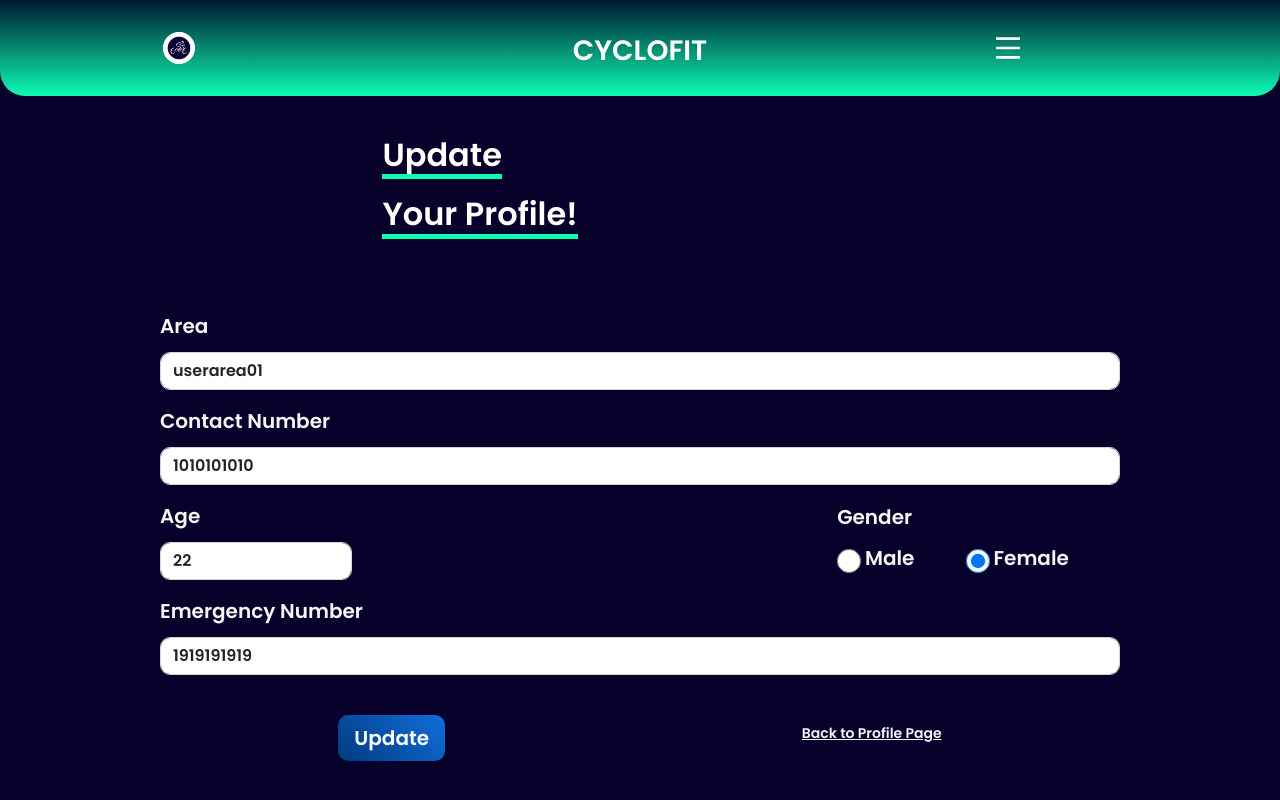
After one commit to piyushmohan01/CycloFit-SEPM, a Flask app: page /personal-update in a window 1280 px wide. The commit adds this page. Run offline with Flask 2, Linux system fonts and the light colour scheme; a user stored in the database is signed in; data comes from the database, SQL or seed files in the repository; both versions use the stored data as it was after the commit; some libraries are stand-ins or nearby versions.

Commit message:
PersonalUpdate Added

```diff
--- a/cyclofit/forms.py
+++ b/cyclofit/forms.py
@@ -56,7 +56,7 @@ class LoginForm(FlaskForm):
     remember = BooleanField('Remember Me')
     submit = SubmitField('Sign In')
 
-class UpdateProfileForm(FlaskForm):
+class UpdateGeneralForm(FlaskForm):
     email = StringField('Email',
                 validators=[InputRequired("Please enter your email address."),
                 Email("Enter valid email address")])
@@ -82,6 +82,19 @@ class UpdateProfileForm(FlaskForm):
             if user:
                 raise ValidationError('Email already taken! Pick another!')
 
+class UpdatePersonalForm(FlaskForm):
+    area = StringField('Area',
+                validators=[DataRequired(),
+                Length(min=2, max=20)])
+    contactno = IntegerField('Contact Number', validators=[NumberRange(min=10), DataRequired('Enter valid number with no symbols')])
+    age = StringField('Age',
+                validators=[DataRequired()])
+    # gender = StringField('Gender',
+    #             validators=[DataRequired()])
+    gender = RadioField('Gender', choices=[('Male','Male'),('Female','Female')], validators=[DataRequired()])
+    emergencyno = IntegerField('Emergency Number', validators=[NumberRange(min=10), DataRequired('Enter valid number with no symbols')])
+    submit = SubmitField('Update')
+
 class NewRideForm(FlaskForm):
     # distance and calorie-count
     duration = SelectField(u'Ride Duration', choices=[('15', '15 min'), ('30', '30 min'), ('45', '45 min'), ('60', '60 min')])
--- a/cyclofit/pages/routes.py
+++ b/cyclofit/pages/routes.py
@@ -3,7 +3,7 @@ import secrets
 from PIL import Image
 from flask import render_template, url_for, flash, redirect, request, session
 from cyclofit import app, db, bcrypt
-from cyclofit.forms import RegistrationForm, ProfileForm, LoginForm, UpdateProfileForm, NewRideForm
+from cyclofit.forms import RegistrationForm, ProfileForm, LoginForm, UpdateGeneralForm, UpdatePersonalForm, NewRideForm
 from cyclofit.models import User, Profile, Ride
 from flask_login import login_user, current_user, logout_user, login_required
 
@@ -116,9 +116,9 @@ def save_picture(form_picture):
     i.save(picture_path)
     return picture_fn
 # update account
-@app.route("/account", methods=['GET', 'POST'])
-def account():
-    form = UpdateProfileForm()
+@app.route("/general-update", methods=['GET', 'POST'])
+def general_update():
+    form = UpdateGeneralForm()
     if form.validate_on_submit():
         if form.picture.data:
             picture_file = save_picture(form.picture.data)
@@ -158,3 +158,41 @@ def new_ride():
         db.session.commit()
         print(ride)
     return render_template('new_ride.html', form=form)
+
+@app.route('/personal-update', methods=['GET', 'POST'])
+def personal_update():
+    form = UpdatePersonalForm()
+    user = Profile.query.get(current_user.id)
+    if form.validate_on_submit():
+        user.area = form.area.data
+        user.contact_no = form.contactno.data
+        user.age = form.age.data
+        user.gender = form.gender.data
+        user.emergency_no = form.emergencyno.data
+        db.session.commit()
+        return redirect(url_for('home'))
+    elif request.method == 'GET':
+        form.area.data = user.area
+        form.contactno.data = user.contact_no
+        form.age.data = user.age
+        form.gender.data = user.gender
+        form.emergencyno.data = user.emergency_no
+    return render_template('account02.html', form=form)
+
+# @app.route("/general-update", methods=['GET', 'POST'])
+# def general_update():
+#     form = UpdateProfileForm().
+#     if form.validate_on_submit():
+#         if form.picture.data:
+#             picture_file = save_picture(form.picture.data)
+#             current_user.image_file = picture_file
+#         current_user.username = form.username.data
+#         current_user.email = form.email.data
+#         db.session.commit()
+#         # flash(f'Account Updated Successfully!')
+#         return redirect(url_for('home'))
+#     elif request.method == 'GET':
+#         form.username.data = current_user.username
+#         form.email.data = current_user.email
+#     image_file = url_for('static', filename='profile_pics/' + current_user.image_file)
+#     return render_template('account.html', image_file=image_file, form=form)
--- /dev/null
+++ b/cyclofit/pages/templates/account02.html
@@ -0,0 +1,112 @@
+{% extends "nav-02.html" %}
+
+{% block pagecss %}
+    <link rel="stylesheet" type="text/css" href="{{ url_for('static', filename='css/register02.css') }}">
+{% endblock pagecss %}
+
+{% block page %}
+    <div class="register-page">
+        <div class="message">
+            <div class="message-box">
+                <h1 class="subtext-1 text-left font-weight-light text-white">
+                    Update
+                </h1>
+                <h1 class="subtext-2 text-left font-weight-light text-white">
+                    Your Profile!
+                </h1>
+            </div>
+            <form class="form-horizontal", role="form", autocomplete="off", method="POST", action="">
+                {{ form.hidden_tag() }}
+                <div class="form-group">
+                    {{ form.area.label(class='form-control-label') }}
+                    {% if form.area.errors %}
+                        {{ form.area(class='form-control form-control-md is-invalid') }}
+                        <div class="invalid-feedback">
+                            {% for error in form.area.errors %}
+                                <span>
+                                    {{ error }}
+                                </span>
+                            {% endfor %}
+                        </div>
+                    {% else %}
+                        {{ form.area(class='form-control form-control-md', placeholder='Area51') }}
+                    {% endif %}
+                </div>
+                <div class="form-group">
+                    {{ form.contactno.label(class='form-control-label') }}
+
+                    {% if form.contactno.errors %}
+                    {{ form.contactno(class='form-control form-control-md is-invalid') }}
+                    <div class="invalid-feedback">
+                        {% for error in form.contactno.errors %}
+                            <span>
+                                {{ error }}
+                            </span>
+                        {% endfor %}
+                    </div>
+                    {% else %}
+                        {{ form.contactno(class='form-control form-control-md', placeholder='Enter Valid Number') }}
+                    {% endif %}
+                </div>
+                <div class="row-box">
+                    <div class="form-group">
+                        {{ form.age.label(class='form-control-label') }}
+
+                            {% if form.age.errors %}
+                            {{ form.age(class='form-control form-control-md is-invalid', id='flex-field') }}
+                            <div class="invalid-feedback">
+                                {% for error in form.age.errors %}
+                                    <span>
+                                        {{ error }}
+                                    </span>
+                                {% endfor %}
+                            </div>
+                            {% else %}
+                                {{ form.age(class='form-control form-control-md', id='flex-field', placeholder='21') }}
+                            {% endif %}
+                    </div>
+                    <div class="form-group">
+                        {{ form.gender.label(class='form-check-label') }}
+
+                            {% if form.gender.errors %}
+                            {{ form.gender(class='form-check-input form-control-md') }}
+                            <div class="invalid-feedback">
+                                {% for error in form.gender.errors %}
+                                    <span>
+                                        {{ error }}
+                                    </span>
+                                {% endfor %}
+                            </div>
+                            {% else %}
+                                {{ form.gender() }}
+                            {% endif %}
+                    </div>
+                </div>
+                <div class="form-group">
+                    {{ form.emergencyno.label(class='form-control-label') }}
+
+                    {% if form.emergencyno.errors %}
+                    {{ form.emergencyno(class='form-control form-control-md is-invalid') }}
+                    <div class="invalid-feedback">
+                        {% for error in form.emergencyno.errors %}
+                            <span>
+                                {{ error }}
+                            </span>
+                        {% endfor %}
+                    </div>
+                    {% else %}
+                        {{ form.emergencyno(class='form-control form-control-md', placeholder='Enter Valid Number') }}
+                    {% endif %}
+                </div>
+                <div class="col-12" style="margin-top:-1em">
+                    <div class="form-group">
+                        {{ form.submit(class='mt-4 btn02 btn-color01 btn-lg') }}
+                    </div>
+                    <small class="text-muted ml-2", id="txt-mute-1">
+                        <a href="{{url_for('profile')}}">Back to Profile Page</a>
+                    </small>
+                </div>
+            </form>
+        </div>
+    </div>
+{% endblock page %}
```
Also changed, not shown: cyclofit/pages/static/css/new_ride.css (+35 -7 lines), cyclofit/pages/static/css/profile.css (+48 -8 lines), cyclofit/pages/templates/new_ride.html (+6 -3 lines), cyclofit/pages/templates/profile.html (+7 -10 lines), cyclofit/database/main.db, cyclofit/pages/static/images/tracker-image.png (added).
